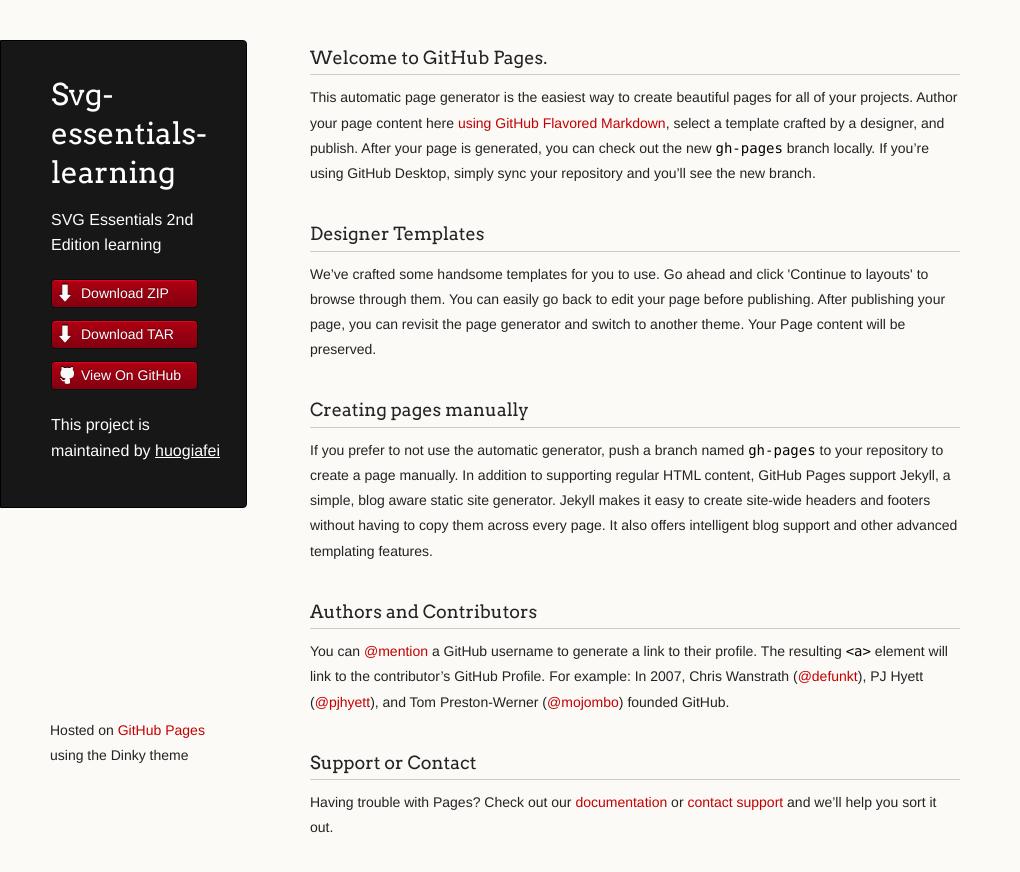
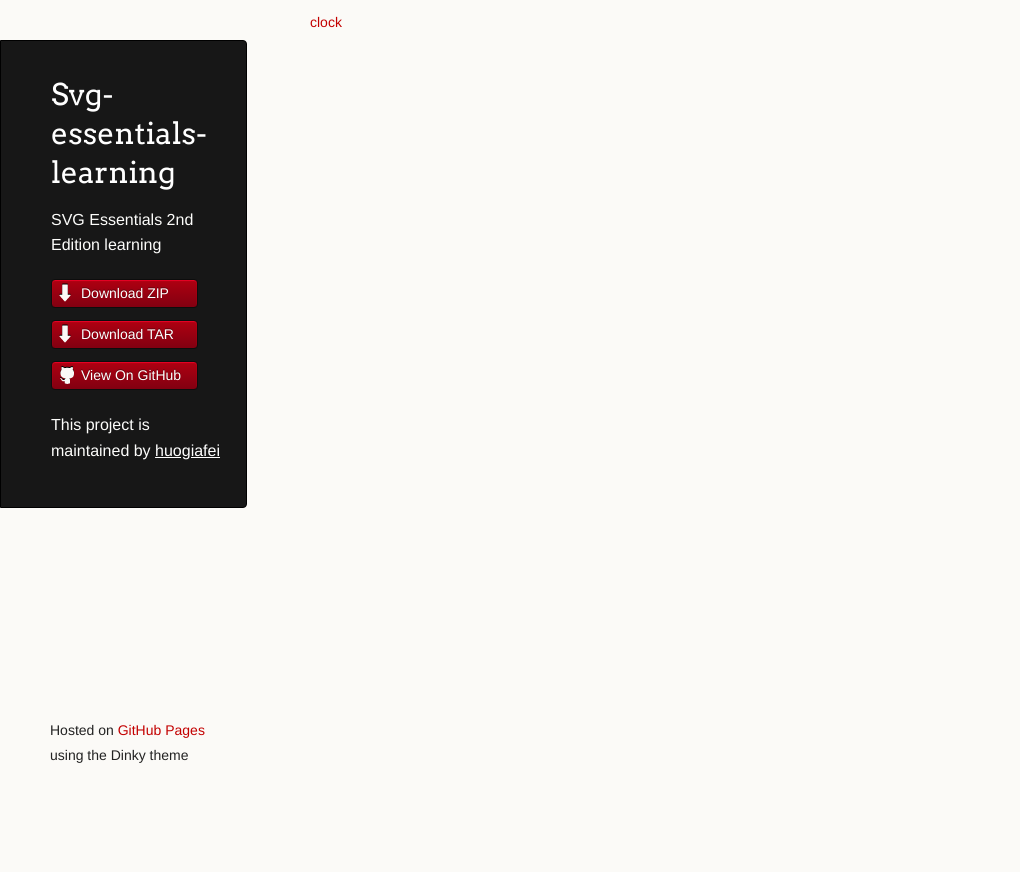
Before and after one commit to huogiafei/svg-essentials-learning, a plain HTML site: page index.html in a window 1280 px wide. Shown: the whole page, without its empty margins (0-1020 px from the left). After the commit the page ends 800 px from the top, so only its background shows below. Drawn offline with Linux system fonts and the light colour scheme.

```diff
--- a/index.html
+++ b/index.html
@@ -30,30 +30,7 @@
 
       </header>
       <section>
-        <h3>
-<a id="welcome-to-github-pages" class="anchor" href="#welcome-to-github-pages" aria-hidden="true"><span aria-hidden="true" class="octicon octicon-link"></span></a>Welcome to GitHub Pages.</h3>
-
-<p>This automatic page generator is the easiest way to create beautiful pages for all of your projects. Author your page content here <a href="https://guides.github.com/features/mastering-markdown/">using GitHub Flavored Markdown</a>, select a template crafted by a designer, and publish. After your page is generated, you can check out the new <code>gh-pages</code> branch locally. If you’re using GitHub Desktop, simply sync your repository and you’ll see the new branch.</p>
-
-<h3>
-<a id="designer-templates" class="anchor" href="#designer-templates" aria-hidden="true"><span aria-hidden="true" class="octicon octicon-link"></span></a>Designer Templates</h3>
-
-<p>We’ve crafted some handsome templates for you to use. Go ahead and click 'Continue to layouts' to browse through them. You can easily go back to edit your page before publishing. After publishing your page, you can revisit the page generator and switch to another theme. Your Page content will be preserved.</p>
-
-<h3>
-<a id="creating-pages-manually" class="anchor" href="#creating-pages-manually" aria-hidden="true"><span aria-hidden="true" class="octicon octicon-link"></span></a>Creating pages manually</h3>
-
-<p>If you prefer to not use the automatic generator, push a branch named <code>gh-pages</code> to your repository to create a page manually. In addition to supporting regular HTML content, GitHub Pages support Jekyll, a simple, blog aware static site generator. Jekyll makes it easy to create site-wide headers and footers without having to copy them across every page. It also offers intelligent blog support and other advanced templating features.</p>
-
-<h3>
-<a id="authors-and-contributors" class="anchor" href="#authors-and-contributors" aria-hidden="true"><span aria-hidden="true" class="octicon octicon-link"></span></a>Authors and Contributors</h3>
-
-<p>You can <a href="https://help.github.com/articles/basic-writing-and-formatting-syntax/#mentioning-users-and-teams" class="user-mention">@mention</a> a GitHub username to generate a link to their profile. The resulting <code>&lt;a&gt;</code> element will link to the contributor’s GitHub Profile. For example: In 2007, Chris Wanstrath (<a href="https://github.com/defunkt" class="user-mention">@defunkt</a>), PJ Hyett (<a href="https://github.com/pjhyett" class="user-mention">@pjhyett</a>), and Tom Preston-Werner (<a href="https://github.com/mojombo" class="user-mention">@mojombo</a>) founded GitHub.</p>
-
-<h3>
-<a id="support-or-contact" class="anchor" href="#support-or-contact" aria-hidden="true"><span aria-hidden="true" class="octicon octicon-link"></span></a>Support or Contact</h3>
-
-<p>Having trouble with Pages? Check out our <a href="https://help.github.com/pages">documentation</a> or <a href="https://github.com/contact">contact support</a> and we’ll help you sort it out.</p>
+        <p><a href="https://github.com/huogiafei/svg-essentials-learning/blob/master/ch14_svg_dom/ls66_clock_with_snap.html">clock</a></p>
       </section>
       <footer>
         <p><small>Hosted on <a href="https://pages.github.com">GitHub Pages</a> using the Dinky theme</small></p>
```
Also changed, not shown: params.json (+1 -1 lines).
